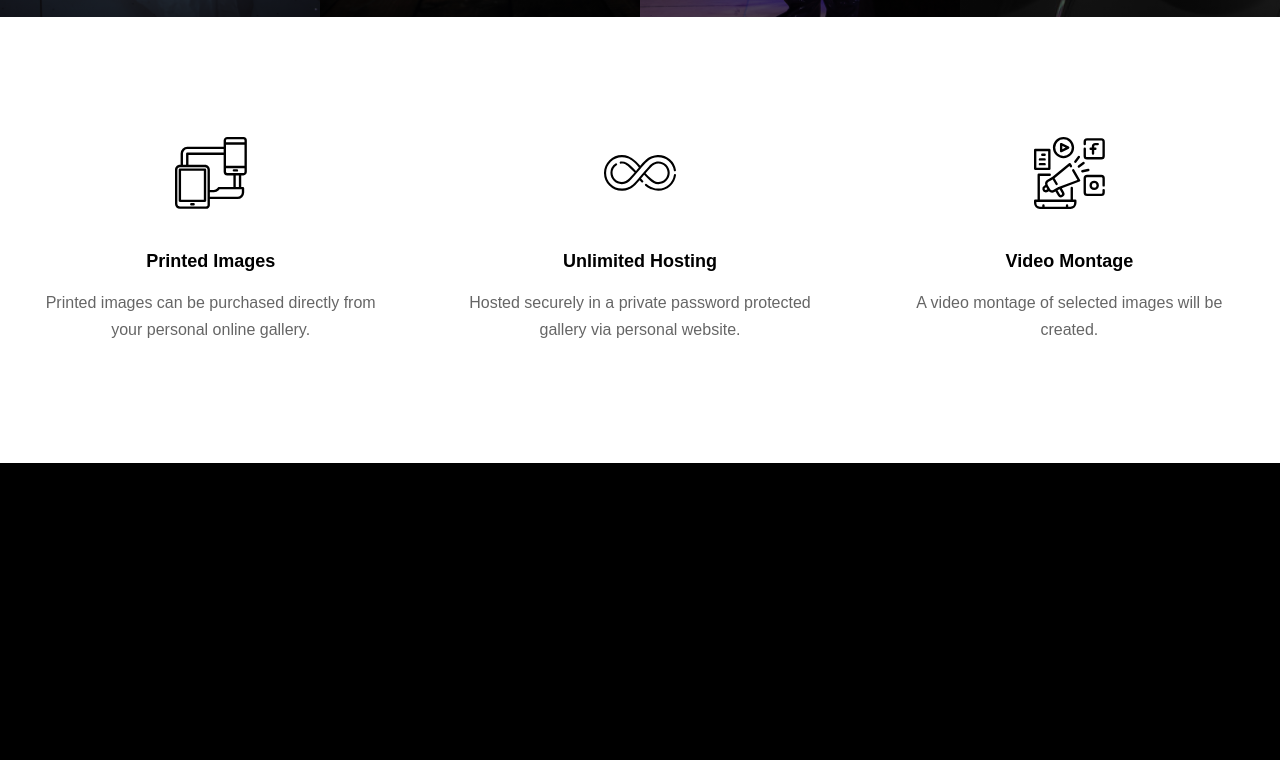
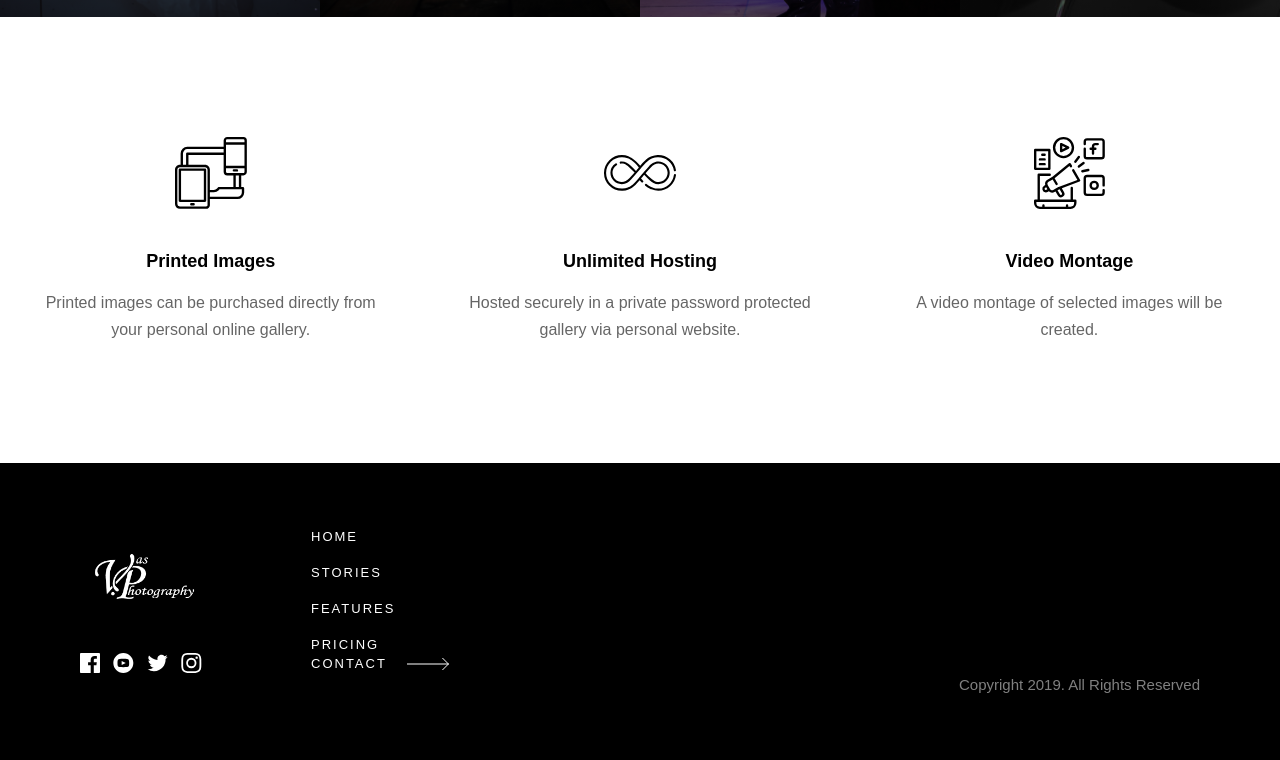
Before and after one commit to ayrbox/vas, a Gatsby site: page / in a window 1280 px wide. Shown: the part 1754-2514 px from the top of the page. Before the commit the page ends 2217 px from the top, so only its background shows below. Built offline with nearby package versions, Linux system fonts and the light colour scheme; Gatsby itself is replaced by a stand-in of ours.

Commit message:
Page footer.

```diff
--- a/gatsby-browser.js
+++ b/gatsby-browser.js
@@ -1,10 +1,10 @@
 import React from "react";
 import { ThemeProvider } from "styled-components";
-// import Layout from "./src/components/layout";
 import { theme } from "./src/theme";
 import GlobalStyle from "./src/theme/GlobalStyle";
 import Divider from "./src/theme/Divider";
 import Navbar from "./src/components/app/Navbar";
+import Footer from "./src/components/app/Footer";
 
 export const wrapRootElement = ({ element }) => (
   <ThemeProvider theme={theme}>
@@ -12,7 +12,6 @@ export const wrapRootElement = ({ element }) => (
     <Navbar />
     <Divider />
     <div>{element}</div>
+    <Footer />
   </ThemeProvider>
 );
-
-/* <Layout>{element}</Layout> */
--- a/src/components/app/Footer.tsx
+++ b/src/components/app/Footer.tsx
@@ -1,136 +1,116 @@
+import React from "react";
 import styled from "styled-components";
-import Link from "next/link";
+import { Link } from "gatsby";
+import ArrowWhiteIcon from "../../assets/shared/arrow-white.svg";
+import { StaticImage } from "gatsby-plugin-image";
 
 export default function Footer() {
   return (
     <Container>
-      <img
-        src='/assets/shared/logo-white.svg'
-        alt='photosnap'
-        width='170px'
-        height='16px'
+      <StaticImage
+        alt="Ring"
+        src="../../images/vas-logo.png"
+        objectFit="cover"
+        placeholder="none"
       />
       <SocialsList>
-        <li className='facebook'>
-          <a href='https://www.facebook.com/'>
-            <svg xmlns='http://www.w3.org/2000/svg' width='20' height='20'>
+        <li className="facebook">
+          <a href="https://www.facebook.com/vas.photography2/">
+            <svg xmlns="http://www.w3.org/2000/svg" width="20" height="20">
               <defs>
                 <linearGradient
-                  id='facebook'
-                  x1='100%'
-                  x2='0%'
-                  y1='0%'
-                  y2='100%'
+                  id="facebook"
+                  x1="100%"
+                  x2="0%"
+                  y1="0%"
+                  y2="100%"
                 >
-                  <stop offset='0%' stopColor='#fff' />
-                  <stop offset='100%' stopColor='#fff' />
+                  <stop offset="0%" stopColor="#fff" />
+                  <stop offset="100%" stopColor="#fff" />
                 </linearGradient>
               </defs>
               <path
-                fill='url(#facebook)'
-                d='M18.896 0H1.104C.494 0 0 .494 0 1.104v17.793C0 19.506.494 20 1.104 20h9.58v-7.745H8.076V9.237h2.606V7.01c0-2.583 1.578-3.99 3.883-3.99 1.104 0 2.052.082 2.329.119v2.7h-1.598c-1.254 0-1.496.597-1.496 1.47v1.928h2.989l-.39 3.018h-2.6V20h5.098c.608 0 1.102-.494 1.102-1.104V1.104C20 .494 19.506 0 18.896 0z'
+                fill="url(#facebook)"
+                d="M18.896 0H1.104C.494 0 0 .494 0 1.104v17.793C0 19.506.494 20 1.104 20h9.58v-7.745H8.076V9.237h2.606V7.01c0-2.583 1.578-3.99 3.883-3.99 1.104 0 2.052.082 2.329.119v2.7h-1.598c-1.254 0-1.496.597-1.496 1.47v1.928h2.989l-.39 3.018h-2.6V20h5.098c.608 0 1.102-.494 1.102-1.104V1.104C20 .494 19.506 0 18.896 0z"
               />
             </svg>
           </a>
         </li>
-        <li className='youtube'>
-          <a href='https://www.youtube.com'>
-            <svg xmlns='http://www.w3.org/2000/svg' width='21' height='20'>
+        <li className="youtube">
+          <a href="https://www.youtube.com/channel/UCLTX-5aG-IyZDcMpqUm-qkA/">
+            <svg xmlns="http://www.w3.org/2000/svg" width="21" height="20">
               <defs>
                 <linearGradient
-                  id='youtube'
-                  x1='0%'
-                  x2='100%'
-                  y1='100%'
-                  y2='0%'
+                  id="youtube"
+                  x1="0%"
+                  x2="100%"
+                  y1="100%"
+                  y2="0%"
                 >
-                  <stop offset='0%' stopColor='#fff' />
-                  <stop offset='100%' stopColor='#fff' />
+                  <stop offset="0%" stopColor="#fff" />
+                  <stop offset="100%" stopColor="#fff" />
                 </linearGradient>
               </defs>
               <path
-                fill='url(#youtube)'
-                d='M43.33 0c-5.523 0-10 4.478-10 10 0 5.523 4.477 10 10 10s10-4.477 10-10c0-5.522-4.477-10-10-10zm3.7 14.077c-1.75.12-5.653.12-7.402 0-1.896-.13-2.117-1.059-2.131-4.077.014-3.024.237-3.947 2.131-4.077 1.75-.12 5.652-.12 7.403 0 1.897.13 2.117 1.059 2.132 4.077-.015 3.024-.237 3.947-2.132 4.077zm-5.367-6.029l4.098 1.949-4.098 1.955V8.048z'
-                transform='translate(-33)'
+                fill="url(#youtube)"
+                d="M43.33 0c-5.523 0-10 4.478-10 10 0 5.523 4.477 10 10 10s10-4.477 10-10c0-5.522-4.477-10-10-10zm3.7 14.077c-1.75.12-5.653.12-7.402 0-1.896-.13-2.117-1.059-2.131-4.077.014-3.024.237-3.947 2.131-4.077 1.75-.12 5.652-.12 7.403 0 1.897.13 2.117 1.059 2.132 4.077-.015 3.024-.237 3.947-2.132 4.077zm-5.367-6.029l4.098 1.949-4.098 1.955V8.048z"
+                transform="translate(-33)"
               />
             </svg>
           </a>
         </li>
-        <li className='twitter'>
-          <a href='https://www.twitter.com'>
-            <svg xmlns='http://www.w3.org/2000/svg' width='21' height='18'>
+        <li className="twitter">
+          <a href="https://twitter.com/vasphotography1">
+            <svg xmlns="http://www.w3.org/2000/svg" width="21" height="18">
               <defs>
                 <linearGradient
-                  id='twitter'
-                  x1='100%'
-                  x2='0%'
-                  y1='16.979%'
-                  y2='83.021%'
+                  id="twitter"
+                  x1="100%"
+                  x2="0%"
+                  y1="16.979%"
+                  y2="83.021%"
                 >
-                  <stop offset='0%' stopColor='#fff' />
-                  <stop offset='100%' stopColor='#fff' />
+                  <stop offset="0%" stopColor="#fff" />
+                  <stop offset="100%" stopColor="#fff" />
                 </linearGradient>
               </defs>
               <path
-                fill='url(#twitter)'
-                d='M86.66 3.797a8.192 8.192 0 01-2.357.646 4.11 4.11 0 001.805-2.27 8.22 8.22 0 01-2.606.996 4.096 4.096 0 00-2.995-1.296c-2.65 0-4.596 2.472-3.998 5.038a11.648 11.648 0 01-8.457-4.287 4.109 4.109 0 001.27 5.478 4.086 4.086 0 01-1.858-.513c-.045 1.901 1.318 3.68 3.291 4.075a4.113 4.113 0 01-1.853.07 4.106 4.106 0 003.833 2.85 8.25 8.25 0 01-6.075 1.7 11.616 11.616 0 006.29 1.843c7.618 0 11.922-6.434 11.662-12.205a8.354 8.354 0 002.048-2.124z'
-                transform='translate(-66 -1)'
+                fill="url(#twitter)"
+                d="M86.66 3.797a8.192 8.192 0 01-2.357.646 4.11 4.11 0 001.805-2.27 8.22 8.22 0 01-2.606.996 4.096 4.096 0 00-2.995-1.296c-2.65 0-4.596 2.472-3.998 5.038a11.648 11.648 0 01-8.457-4.287 4.109 4.109 0 001.27 5.478 4.086 4.086 0 01-1.858-.513c-.045 1.901 1.318 3.68 3.291 4.075a4.113 4.113 0 01-1.853.07 4.106 4.106 0 003.833 2.85 8.25 8.25 0 01-6.075 1.7 11.616 11.616 0 006.29 1.843c7.618 0 11.922-6.434 11.662-12.205a8.354 8.354 0 002.048-2.124z"
+                transform="translate(-66 -1)"
               />
             </svg>
           </a>
         </li>
-        <li className='pinterest'>
-          <a href='https://www.pinterest.com'>
-            <svg xmlns='http://www.w3.org/2000/svg' width='20' height='20'>
+        <li className="instagram">
+          <a href="https://www.instagram.com/vas.photography1/">
+            <svg xmlns="http://www.w3.org/2000/svg" width="21" height="20">
               <defs>
-                <linearGradient
-                  id='pinterest'
-                  x1='100%'
-                  x2='0%'
-                  y1='0%'
-                  y2='100%'
-                >
-                  <stop offset='0%' stopColor='#fff' />
-                  <stop offset='100%' stopColor='#fff' />
+                <linearGradient id="a" x1="0%" x2="50%" y1="100%" y2="0%">
+                  <stop offset="0%" stopColor="#fff" />
+                  <stop offset="51.945%" stopColor="#fff" />
+                  <stop offset="100%" stopColor="#fff" />
                 </linearGradient>
               </defs>
               <path
-                fill='url(#pinterest)'
-                d='M109.99 0c-5.522 0-10 4.477-10 10 0 4.237 2.636 7.855 6.356 9.312-.088-.791-.167-2.005.035-2.868.181-.78 1.172-4.97 1.172-4.97s-.299-.6-.299-1.486c0-1.39.806-2.428 1.81-2.428.852 0 1.264.64 1.264 1.408 0 .858-.546 2.14-.828 3.33-.236.995.5 1.807 1.48 1.807 1.778 0 3.144-1.874 3.144-4.58 0-2.393-1.72-4.068-4.176-4.068-2.845 0-4.515 2.135-4.515 4.34 0 .859.33 1.781.744 2.281a.3.3 0 01.069.288l-.278 1.133c-.044.183-.145.223-.335.134-1.249-.581-2.03-2.407-2.03-3.874 0-3.154 2.292-6.052 6.608-6.052 3.469 0 6.165 2.473 6.165 5.776 0 3.447-2.173 6.22-5.19 6.22-1.013 0-1.965-.525-2.291-1.148l-.623 2.378c-.226.869-.835 1.958-1.244 2.621.937.29 1.931.446 2.962.446 5.523 0 10-4.477 10-10s-4.477-10-10-10z'
-                transform='translate(-100)'
-              />
-            </svg>
-          </a>
-        </li>
-        <li className='instagram'>
-          <a href='https://www.instagram.com'>
-            <svg xmlns='http://www.w3.org/2000/svg' width='21' height='20'>
-              <defs>
-                <linearGradient id='a' x1='0%' x2='50%' y1='100%' y2='0%'>
-                  <stop offset='0%' stopColor='#fff' />
-                  <stop offset='51.945%' stopColor='#fff' />
-                  <stop offset='100%' stopColor='#fff' />
-                </linearGradient>
-              </defs>
-              <path
-                fill='url(#a)'
-                d='M143.32 1.802c2.67 0 2.987.01 4.042.059 2.71.123 3.976 1.409 4.099 4.099.048 1.054.057 1.37.057 4.04 0 2.672-.01 2.988-.057 4.042-.124 2.687-1.387 3.975-4.1 4.099-1.054.048-1.37.058-4.041.058-2.67 0-2.987-.01-4.04-.058-2.718-.124-3.977-1.416-4.1-4.1-.048-1.054-.058-1.37-.058-4.041 0-2.67.01-2.986.058-4.04.124-2.69 1.387-3.977 4.1-4.1 1.054-.048 1.37-.058 4.04-.058zm0-1.802c-2.716 0-3.056.012-4.123.06-3.631.167-5.65 2.182-5.816 5.817-.05 1.067-.061 1.407-.061 4.123s.012 3.057.06 4.123c.167 3.632 2.182 5.65 5.817 5.817 1.067.048 1.407.06 4.123.06s3.057-.012 4.123-.06c3.629-.167 5.652-2.182 5.816-5.817.05-1.066.061-1.407.061-4.123s-.012-3.056-.06-4.122c-.163-3.629-2.18-5.65-5.816-5.817C146.377.01 146.036 0 143.32 0zm0 4.865a5.135 5.135 0 100 10.27 5.135 5.135 0 000-10.27zm0 8.468a3.333 3.333 0 110-6.666 3.333 3.333 0 010 6.666zm5.338-9.87a1.2 1.2 0 100 2.4 1.2 1.2 0 000-2.4z'
-                transform='translate(-133)'
+                fill="url(#a)"
+                d="M143.32 1.802c2.67 0 2.987.01 4.042.059 2.71.123 3.976 1.409 4.099 4.099.048 1.054.057 1.37.057 4.04 0 2.672-.01 2.988-.057 4.042-.124 2.687-1.387 3.975-4.1 4.099-1.054.048-1.37.058-4.041.058-2.67 0-2.987-.01-4.04-.058-2.718-.124-3.977-1.416-4.1-4.1-.048-1.054-.058-1.37-.058-4.041 0-2.67.01-2.986.058-4.04.124-2.69 1.387-3.977 4.1-4.1 1.054-.048 1.37-.058 4.04-.058zm0-1.802c-2.716 0-3.056.012-4.123.06-3.631.167-5.65 2.182-5.816 5.817-.05 1.067-.061 1.407-.061 4.123s.012 3.057.06 4.123c.167 3.632 2.182 5.65 5.817 5.817 1.067.048 1.407.06 4.123.06s3.057-.012 4.123-.06c3.629-.167 5.652-2.182 5.816-5.817.05-1.066.061-1.407.061-4.123s-.012-3.056-.06-4.122c-.163-3.629-2.18-5.65-5.816-5.817C146.377.01 146.036 0 143.32 0zm0 4.865a5.135 5.135 0 100 10.27 5.135 5.135 0 000-10.27zm0 8.468a3.333 3.333 0 110-6.666 3.333 3.333 0 010 6.666zm5.338-9.87a1.2 1.2 0 100 2.4 1.2 1.2 0 000-2.4z"
+                transform="translate(-133)"
               />
             </svg>
           </a>
         </li>
       </SocialsList>
       <Nav>
-        {["home", "stories", "features", "pricing"].map(link => (
-          <Link key={link} href={link === "home" ? "/" : `/${link}`} passHref>
-            <NavLink>{link}</NavLink>
-          </Link>
+        {["home", "stories", "features", "pricing"].map((link) => (
+          <NavLink key={link} to={link === "home" ? "/" : `/${link}`}>
+            {link}
+          </NavLink>
         ))}
       </Nav>
       <CustomLink>
-        Get an invite
-        <img src='/assets/shared/arrow-white.svg' alt='read' />
+        Contact
+        <ArrowWhiteIcon />
       </CustomLink>
       <Copyright>Copyright 2019. All Rights Reserved</Copyright>
     </Container>
@@ -151,7 +131,7 @@ const Container = styled.footer`
   }
 
   @media (min-width: 950px) {
-    grid-template-columns: 1fr 9fr;
+    grid-template-columns: 1fr 8fr 1fr;
     text-align: left;
     padding: 6.5rem 8rem;
   }
@@ -164,8 +144,8 @@ const SocialsList = styled.ul`
   margin: 3.2rem 0 4.9rem;
 
   @media (min-width: 768px) {
-    grid-column: 1 /2;
-    grid-row: 3 /4;
+    grid-column: 1/2;
+    grid-row: 2/3;
     margin: 0;
     justify-content: flex-start;
   }
@@ -248,7 +228,7 @@ const Nav = styled.nav`
     flex-direction: row;
     margin: 3.2rem 0 7.2rem;
     grid-column: 1 /2;
-    grid-row: 2 /3;
+    grid-row: 1 /2;
   }
 
   @media (min-width: 950px) {
@@ -258,9 +238,9 @@ const Nav = styled.nav`
   }
 `;
 
-const NavLink = styled.a`
+const NavLink = styled(Link)`
   text-decoration: none;
-  color: ${props => props.theme.colors.white};
+  color: ${(props) => props.theme.colors.white};
   font-size: 1.3rem;
   line-height: 1.7rem;
   letter-spacing: 0.2rem;
@@ -286,20 +266,21 @@ const CustomLink = styled.span`
   letter-spacing: 2px;
   display: flex;
   align-items: center;
-  color: ${props => props.theme.colors.white};
+  color: ${(props) => props.theme.colors.white};
   cursor: pointer;
   margin-bottom: 3.2rem;
 
-  &:hover img {
+  &:hover svg {
     margin-left: 9rem;
   }
 
   @media (min-width: 768px) {
-    margin: 0;
-    justify-self: end;
+    margin: 0 0 0 10.9rem;
+    justify-self: start;
+    grid-column: 2/3;
   }
 
-  img {
+  svg {
     margin-left: 2rem;
     transition: margin-left 0.3s ease-in-out;
   }
@@ -309,10 +290,10 @@ const Copyright = styled.small`
   font-size: 15px;
   line-height: 20px;
   opacity: 0.5;
-  color: ${props => props.theme.colors.white};
+  color: ${(props) => props.theme.colors.white};
 
   @media (min-width: 768px) {
-    grid-column: 2 /3;
+    grid-column: 2 /4;
     grid-row: 3 /4;
     justify-self: end;
   }
```
